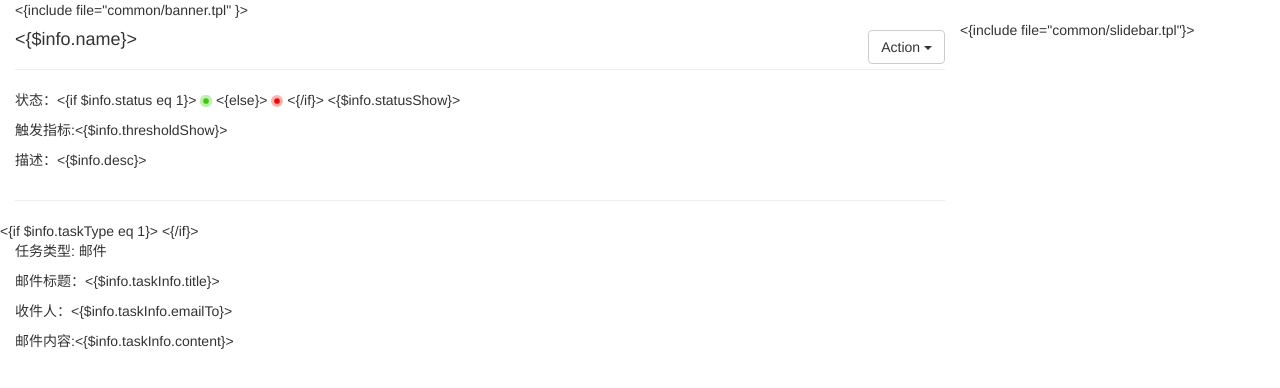
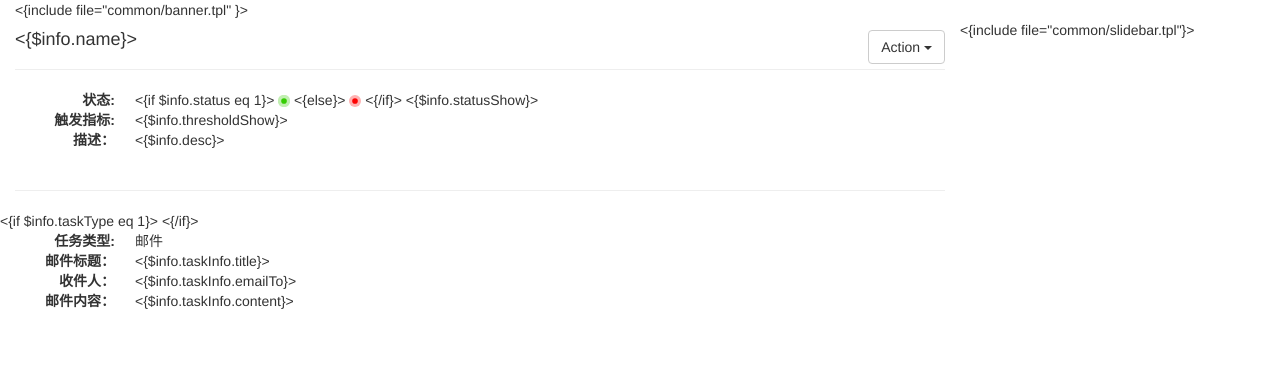
Before and after one commit to Cshiwei/monitor, a CodeIgniter app: the page made by application/views/behaviordetail.tpl in a window 1280 px wide. Shown: the top 388 px of the page. Run offline with CodeIgniter, Linux system fonts and the light colour scheme.

Commit message:
优化svg图标展示方式，优化行为页面展示，添加swoole异步任务

```diff
--- a/application/views/behaviordetail.tpl
+++ b/application/views/behaviordetail.tpl
@@ -7,6 +7,7 @@
 
     <link href="/static/bootstrap/css/bootstrap.min.css" rel="stylesheet">
     <link href="/static/css/common.css" rel="stylesheet">
+    <link href="/static/css/svg.css" rel="stylesheet">
 </head>
 <body>
 <div class="container-fluid">
@@ -44,15 +45,23 @@
             </div>
             <div class="row">
                 <div class="col-xs-12">
-                    <p>状态：<{if $info.status eq 1}>
-                    <img style="width:12px;height:12px;" src="/static/svg/run.svg" />
-                        <{else}>
-                    <img style="width:12px;height:12px;" src="/static/svg/disabled.svg" />
-                        <{/if}>
-                        <{$info.statusShow}>
-                    </p>
-                    <p>触发指标:<{$info.thresholdShow}></p>
-                    <p>描述：<{$info.desc}></p>
+                    <dl class="dl-horizontal dl-left">
+                        <dt>状态:</dt>
+                        <dd>
+                            <{if $info.status eq 1}>
+                                <span class="svg svg-run"></span>
+                            <{else}>
+                                <span class="svg svg-disabled"></span>
+                            <{/if}>
+                            <{$info.statusShow}>
+                        </dd>
+
+                        <dt>触发指标:</dt>
+                        <dd><{$info.thresholdShow}></dd>
+
+                        <dt>描述：</dt>
+                        <dd><{$info.desc}></dd>
+                    </dl>
                 </div>
             </div>
             <div class="row">
@@ -63,10 +72,19 @@
             <div class="row">
                 <{if $info.taskType eq 1}>
                     <div class="col-xs-12">
-                        <p>任务类型: 邮件</p>
-                        <p>邮件标题：<{$info.taskInfo.title}></p>
-                        <p>收件人：<{$info.taskInfo.emailTo}></p>
-                        <p>邮件内容:<{$info.taskInfo.content}></p>
+                        <dl class="dl-horizontal dl-left">
+                            <dt>任务类型:</dt>
+                            <dd>邮件</dd>
+
+                            <dt>邮件标题：</dt>
+                            <dd><{$info.taskInfo.title}></dd>
+
+                            <dt>收件人：</dt>
+                            <dd><{$info.taskInfo.emailTo}></dd>
+
+                            <dt>邮件内容：</dt>
+                            <dd><{$info.taskInfo.content}></dd>
+                        </dl>
                     </div>
                 <{/if}>
             </div>
--- a/static/css/common.css
+++ b/static/css/common.css
@@ -1,3 +1,11 @@
 .page-header {
     margin-top:10px;
 }
+
+.dl-horizontal.dl-left dt{
+    width:100px;
+}
+
+.dl-horizontal.dl-left dd{
+    margin-left: 120px;
+}
--- /dev/null
+++ b/static/css/svg.css
@@ -0,0 +1,24 @@
+.svg {
+    width:12px;
+    height: 12px;
+    display: inline-block;
+    vertical-align: middle;
+}
+
+.svg-sm{
+    width: 8px;
+    height: 8px;
+}
+.svg-lg{
+    width: 16px;
+    height:16px;
+}
+
+
+.svg-run{
+    background-image: url("/static/svg/run.svg")
+}
+
+.svg-disabled{
+    background-image: url("/static/svg/disabled.svg");
+}
```
Also changed, not shown: application/views/behavior.tpl (+4 -3 lines), worker.php (added, +28 -0 lines).
